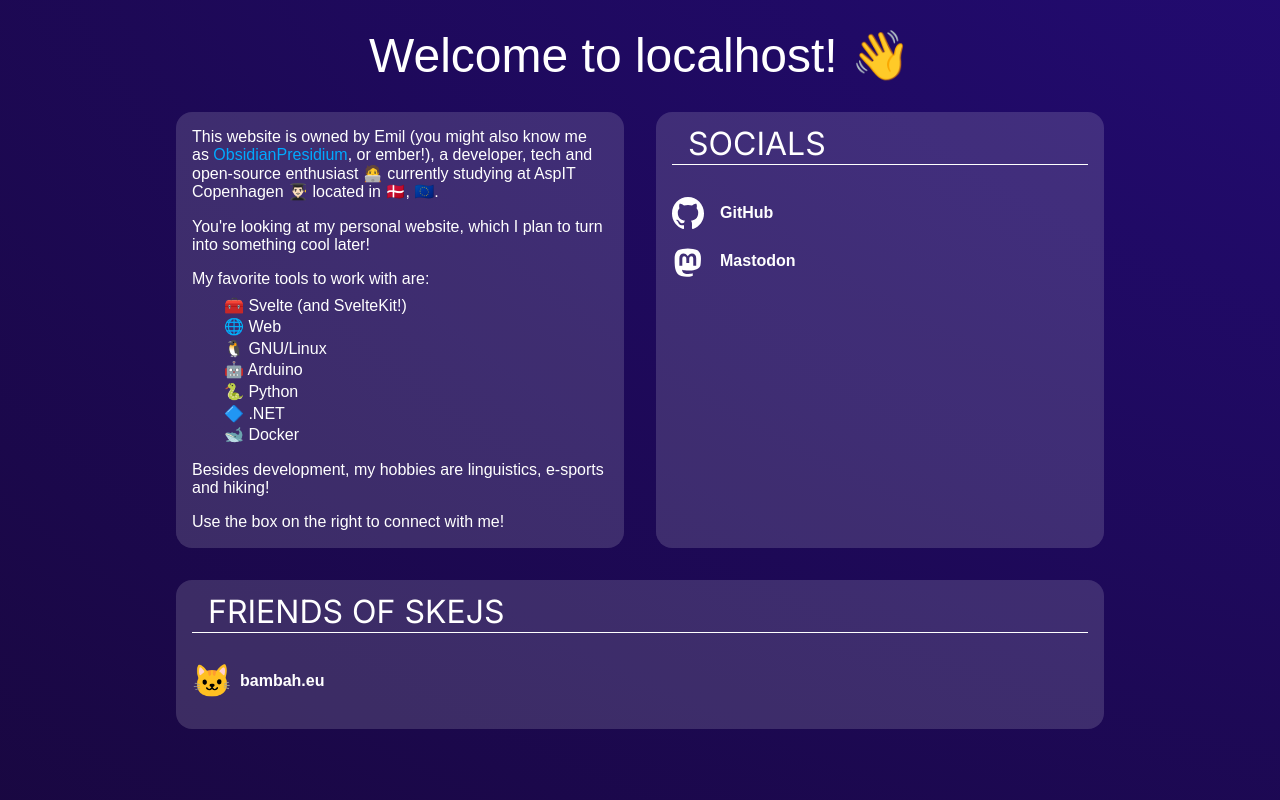
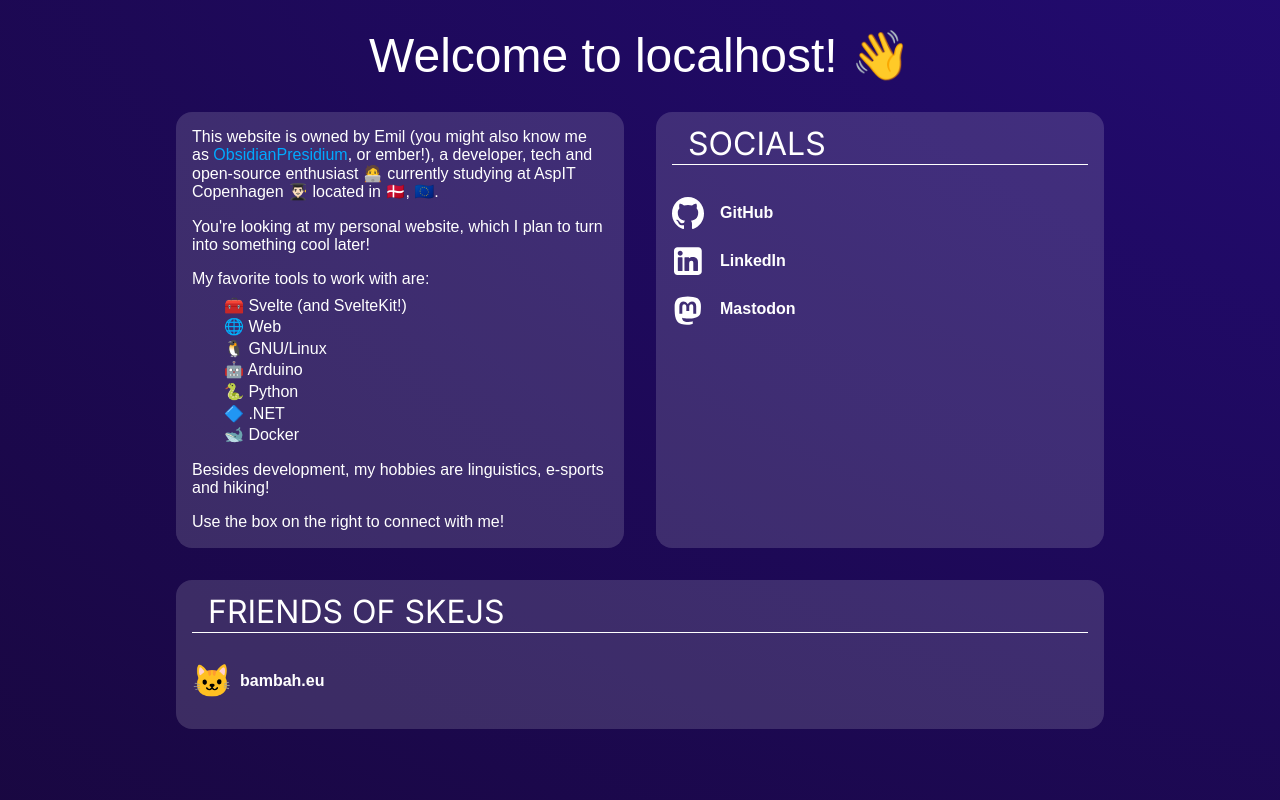
Before and after one commit to ObsidianPresidium/skejs.eu-v2, a SvelteKit app: page / in a window 1280 px wide. Built offline with nearby package versions, Linux system fonts and the light colour scheme; a web font is replaced by a local one.

Commit message:
add linkedin

```diff
--- a/src/routes/+page.svelte
+++ b/src/routes/+page.svelte
@@ -274,6 +274,7 @@
             <h2>Socials</h2>
             <div class="socials">
                 <Social image="github.svg" text="GitHub" link="https://github.com/ObsidianPresidium" />
+                <Social image="linkedin2.svg" text="LinkedIn" link="https://linkedin.com/in/emil-aarestrup-a353a31b6" />
                 <Social image="mastodon.svg" text="Mastodon" link="https://mastodon.nu/@obbyluckyy" />
             </div>
         </div>
```
Also changed, not shown: static/socials/linkedin.svg (added), static/socials/linkedin2.svg (added).
